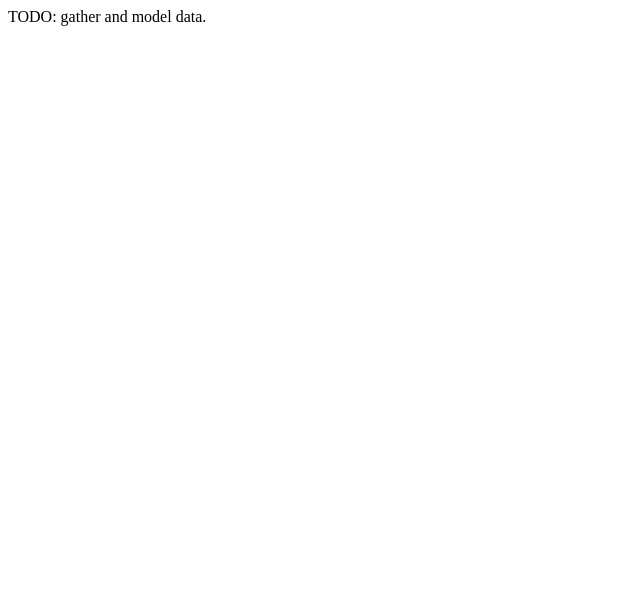
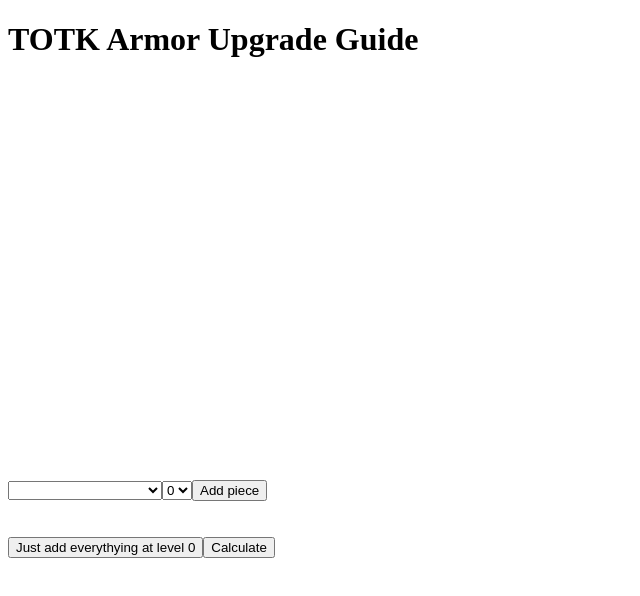
Before and after one commit to HagayHaut/totk-armor-upgrade, a React (Vite) app: page / in a window 1280 px wide. Shown: the top 596 px of the page, without its empty margins (0-640 px from the left). Built offline with nearby package versions, Linux system fonts and the light colour scheme.

Commit message:
get it functioning, pre styles and complete data

```diff
--- a/src/App.css
+++ b/src/App.css
@@ -0,0 +1,17 @@
+.selected-armor-piece {
+    display: flex;
+    gap: 1rem;
+}
+
+.remove-selected-piece {
+    cursor: pointer;
+}
+
+.selected-pieces-container {
+    height: 50vh;
+    overflow: auto;
+}
+
+.app {
+    display: flex;
+}
--- a/src/App.tsx
+++ b/src/App.tsx
@@ -1,10 +1,156 @@
-import './App.css';
+import { ChangeEvent, FormEvent, useState } from "react";
+import "./App.css";
+import { armorData, armorPieceNames } from "./_data/armor";
+import { StringNumberMap } from "./_models/generic";
+import { ArmorPiece } from "./_models/armor";
+
+export interface ArmorPieceInputData {
+    name: string;
+    level: 0 | 1 | 2 | 3 | 4;
+}
+
+interface FormState {
+    name: string;
+    level: 0 | 1 | 2 | 3 | 4;
+}
 
 function App() {
+    const initialFormState: FormState = {
+        name: "",
+        level: 0,
+    };
+    const [formState, setFormState] = useState<FormState>(initialFormState);
+    const [selectedArmorPieces, setSelectedArmorPieces] = useState<
+        ArmorPieceInputData[]
+    >([]);
+    const [calculatedResults, setCalculatedResults] = useState<StringNumberMap | null>(null);
 
-  return (
-    <div className='app'>TODO: gather and model data.</div>
-  )
+    function handleChange(e: ChangeEvent<HTMLSelectElement>) {
+        const { name, value } = e.target;
+        const sanitizedValue: string | number =
+            name === "level" ? +value : value;
+        setFormState({ ...formState, [name]: sanitizedValue });
+    }
+
+    const armorSuitOptions: JSX.Element[] = armorPieceNames.map((name) => (
+        <option key={name} value={name}>
+            {name}
+        </option>
+    ));
+
+    function handleSubmit(e: FormEvent<HTMLFormElement>) {
+        e.preventDefault();
+        setSelectedArmorPieces([...selectedArmorPieces, formState]);
+        setFormState(initialFormState);
+    }
+
+    function removeArmorPieceFromState(toRemove: string) {
+        setSelectedArmorPieces(
+            selectedArmorPieces.filter((x) => x.name !== toRemove)
+        );
+    }
+
+    function calculateItemRequirements() {
+        const requirements: StringNumberMap = {};
+        selectedArmorPieces.forEach(({ name, level }) => {
+            const armorPiece = retrieveArmorPiece(name);
+            if (!armorPiece.materialsRequiredForUpgrades) return;
+            for (let i = level; i < 4; i++) {
+                armorPiece.materialsRequiredForUpgrades[i].forEach(
+                    ([material, req]) => {
+                        requirements[material] ??= 0;
+                        requirements[material] += req;
+                    }
+                );
+            }
+        });
+        setCalculatedResults(requirements);
+    }
+
+    function retrieveArmorPiece(name: string): ArmorPiece {
+        return (
+            armorData
+                .flatMap(({ headgear, body, legwear }) => [
+                    headgear,
+                    body,
+                    legwear,
+                ])
+                .find((piece) => piece.name === name) ?? ({} as ArmorPiece)
+        );
+    }
+
+    function selectAllArmorPiece() {
+        const allPieces: ArmorPieceInputData[] = [];
+        armorData.forEach(({ headgear, body, legwear }) => {
+            [headgear, body, legwear].forEach(({ name }) => {
+                allPieces.push({
+                    name,
+                    level: 0,
+                });
+            });
+        });
+        setSelectedArmorPieces(allPieces);
+    }
+
+    const selectedArmorPieceListItems = selectedArmorPieces.map(
+        ({ name, level }) => {
+            return (
+                <div key={name} className="selected-armor-piece">
+                    <p>{`${name}: ${level}`}</p>
+                    <p
+                        onClick={() => removeArmorPieceFromState(name)}
+                        className="remove-selected-piece"
+                    >
+                        X
+                    </p>
+                </div>
+            );
+        }
+    );
+
+    return (
+        <>
+            <h1>TOTK Armor Upgrade Guide</h1>
+            <div className="app">
+                <div className="left-panel">
+                    <div className="selected-pieces-container">
+                        {selectedArmorPieceListItems}
+                    </div>
+                    <form onSubmit={(e) => handleSubmit(e)}>
+                        <select
+                            value={formState.name}
+                            name="name"
+                            onChange={(e) => handleChange(e)}
+                        >
+                            <option value=""></option>
+                            {armorSuitOptions}
+                        </select>
+                        <select
+                            name="level"
+                            value={formState.level + ""}
+                            onChange={(e) => handleChange(e)}
+                        >
+                            <option value="0">0</option>
+                            <option value="1">1</option>
+                            <option value="2">2</option>
+                            <option value="3">3</option>
+                            <option value="4">4</option>
+                        </select>
+                        <button type="submit">Add piece</button>
+                    </form>
+                    <br />
+                    <br />
+                    <button onClick={() => selectAllArmorPiece()}>
+                        Just add everythying at level 0
+                    </button>
+                    <button onClick={() => calculateItemRequirements()}>
+                        Calculate
+                    </button>
+                </div>
+                <div className="right-panel"></div>
+            </div>
+        </>
+    );
 }
 
-export default App
+export default App;
--- a/src/_data/armor.ts
+++ b/src/_data/armor.ts
@@ -1,4 +1,4 @@
-import { ArmorPiece, ArmorSet } from "../_models/armor";
+import { ArmorSet, MaterialRequirement } from "../_models/armor";
 import { extractMaterialRequirements, extractUniqueArmorPieceNames, extractUniqueMaterialNames } from "../_utils/data-extractors";
 
 export const armorData: ArmorSet[] = [
@@ -6,7 +6,7 @@
         name: "Flamebreaker Set",
         headgear: {
             name: "Flamebreaker Helm",
-            materialsRequiredForUpgrades: [
+            materialsRequiredForUpgrades: <MaterialRequirement[][]>[
                 [["Moblin Horn", 3]],
                 [
                     ["Moblin Fang", 5],
@@ -26,7 +26,7 @@
         },
         body: {
             name: "Flamebreaker Armor",
-            materialsRequiredForUpgrades: [
+            materialsRequiredForUpgrades:  <MaterialRequirement[][]>[
                 [["Moblin Horn", 3]],
                 [
                     ["Moblin Fang", 5],
@@ -46,7 +46,7 @@
         },
         legwear: {
             name: "Flamebreaker Boots",
-            materialsRequiredForUpgrades: [
+            materialsRequiredForUpgrades:  <MaterialRequirement[][]>[
                 [["Moblin Horn", 3]],
                 [
                     ["Moblin Fang", 5],
@@ -70,7 +70,7 @@
         name: "Snowquill Set",
         headgear: {
             name: "Snowquill Headdress",
-            materialsRequiredForUpgrades: [
+            materialsRequiredForUpgrades:  <MaterialRequirement[][]>[
                 [["Red Chuchu Jelly", 3]],
                 [
                     ["Warm Safflina", 3],
@@ -90,7 +90,7 @@
         },
         body: {
             name: "Snowquill Tunic",
-            materialsRequiredForUpgrades: [
+            materialsRequiredForUpgrades:  <MaterialRequirement[][]>[
                 [["Red Chuchu Jelly", 3]],
                 [
                     ["Warm Safflina", 3],
@@ -110,7 +110,7 @@
         },
         legwear: {
             name: "Snowquill Trousers",
-            materialsRequiredForUpgrades: [
+            materialsRequiredForUpgrades:  <MaterialRequirement[][]>[
                 [["Red Chuchu Jelly", 3]],
                 [
                     ["Warm Safflina", 3],
@@ -134,7 +134,7 @@
         name: "Zora Set",
         headgear: {
             name: "Zora Helm",
-            materialsRequiredForUpgrades: [
+            materialsRequiredForUpgrades:  <MaterialRequirement[][]>[
                 [["Lizalfos Horn", 3]],
                 [
                     ["Hyrule Bass", 5],
@@ -154,7 +154,7 @@
         },
         body: {
             name: "Zora Armor",
-            materialsRequiredForUpgrades: [
+            materialsRequiredForUpgrades:  <MaterialRequirement[][]>[
                 [["Lizalfos Horn", 3]],
                 [
                     ["Hyrule Bass", 5],
@@ -174,7 +174,7 @@
         },
         legwear: {
             name: "Zora Greaves",
-            materialsRequiredForUpgrades: [
+            materialsRequiredForUpgrades:  <MaterialRequirement[][]>[
                 [["Lizalfos Horn", 3]],
                 [
                     ["Hyrule Bass", 5],
@@ -198,7 +198,7 @@
         name: "Desert Voe Set",
         headgear: {
             name: "Desert Voe Headband",
-            materialsRequiredForUpgrades: [
+            materialsRequiredForUpgrades:  <MaterialRequirement[][]>[
                 [["White Chuchu Jelly", 3]],
                 [
                     ["White Chuchu Jelly", 5],
@@ -218,7 +218,7 @@
         },
         body: {
             name: "Desert Voe Spaulder",
-            materialsRequiredForUpgrades: [
+            materialsRequiredForUpgrades:  <MaterialRequirement[][]>[
                 [["White Chuchu Jelly", 3]],
                 [
                     ["White Chuchu Jelly", 5],
@@ -238,7 +238,7 @@
         },
         legwear: {
             name: "Desert Voe Trousers",
-            materialsRequiredForUpgrades: [
+            materialsRequiredForUpgrades:  <MaterialRequirement[][]>[
                 [["White Chuchu Jelly", 3]],
                 [
                     ["White Chuchu Jelly", 5],
@@ -262,7 +262,7 @@
         name: "Fierce Diety Set",
         headgear: {
             name: "Fierce Diety Mask",
-            materialsRequiredForUpgrades: [
+            materialsRequiredForUpgrades:  <MaterialRequirement[][]>[
                 [
                     ["Hinox Toenail", 5],
                     ["Dinraal's Scale", 1],
@@ -283,7 +283,7 @@
         },
         body: {
             name: "Fierce Diety Armor",
-            materialsRequiredForUpgrades: [
+            materialsRequiredForUpgrades:  <MaterialRequirement[][]>[
                 [
                     ["Hinox Toenail", 5],
                     ["Naydra's Scale", 1],
@@ -304,7 +304,7 @@
         },
         legwear: {
             name: "Fierce Diety Boots",
-            materialsRequiredForUpgrades: [
+            materialsRequiredForUpgrades:  <MaterialRequirement[][]>[
                 [
                     ["Hinox Toenail", 5],
                     ["Farosh's Scale", 1],
@@ -329,7 +329,7 @@
         name: "Zonaite Set",
         headgear: {
             name: "Zonaite Helm",
-            materialsRequiredForUpgrades: [
+            materialsRequiredForUpgrades:  <MaterialRequirement[][]>[
                 [["Soldier Construct Horn", 5]],
                 [
                     ["Soldier Construct II Horn", 5],
@@ -350,7 +350,7 @@
         },
         body: {
             name: "Zonaite Waistguard",
-            materialsRequiredForUpgrades: [
+            materialsRequiredForUpgrades:  <MaterialRequirement[][]>[
                 [["Soldier COnstruct Horn", 5]],
                 [
                     ["Soldier Construct II Horn", 5],
@@ -371,7 +371,7 @@
         },
         legwear: {
             name: "Zonaite Shin Guards",
-            materialsRequiredForUpgrades: [
+            materialsRequiredForUpgrades:  <MaterialRequirement[][]>[
                 [["Soldier Construct Horn", 5]],
                 [
                     ["Soldier Construct II Horn", 5],
@@ -392,7 +392,7 @@
         },
         setBonus: "Energy Recharge Up",
     },
-];
+].sort((a, b) => a.name.localeCompare(b.name));
 
 export const armorPieceNames = extractUniqueArmorPieceNames(armorData);
 export const itemNames = extractUniqueMaterialNames(armorData);
```
Also changed, not shown: src/_models/armor.ts (+1 -6 lines), src/components/Form/Form.tsx (added, +59 -0 lines).
